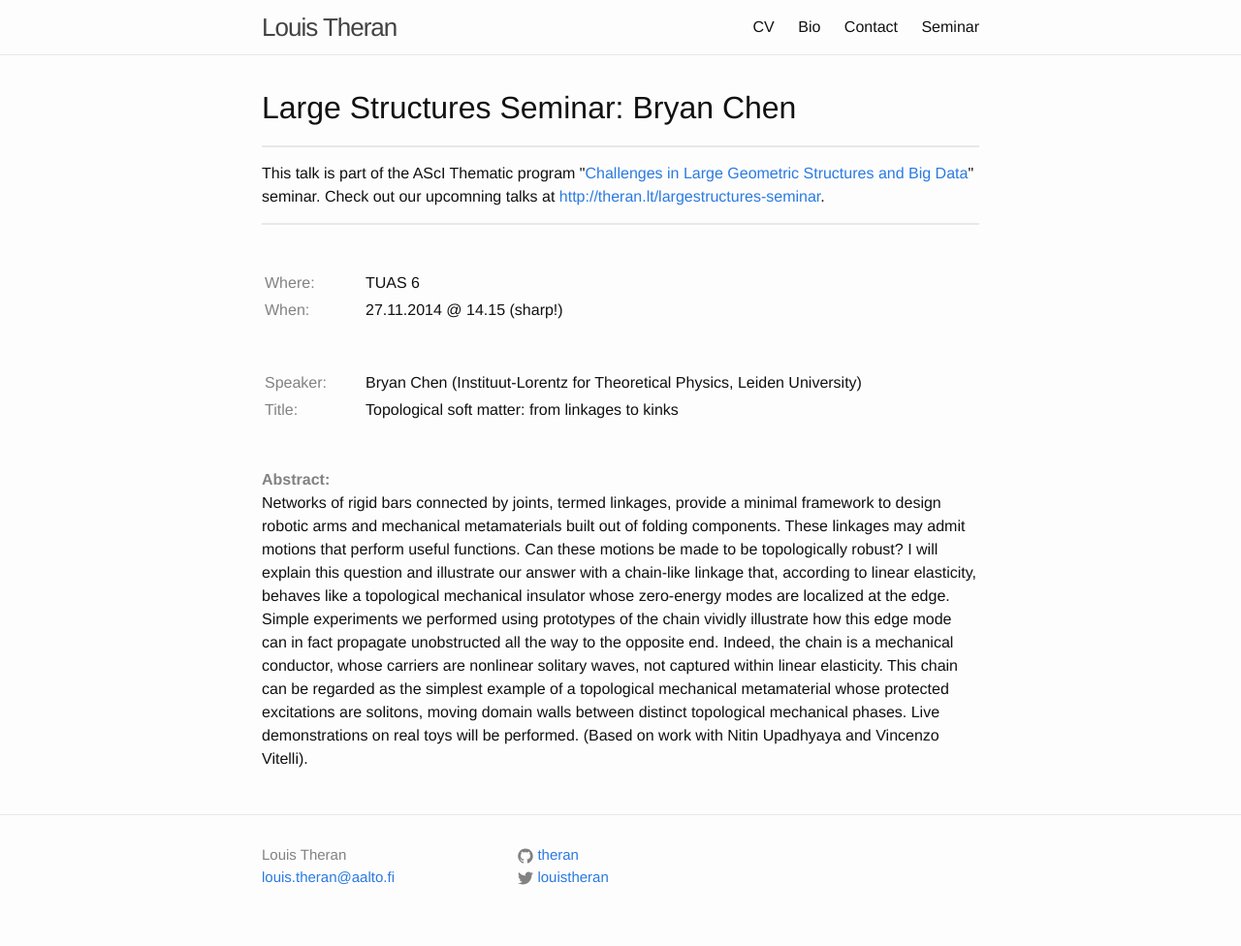
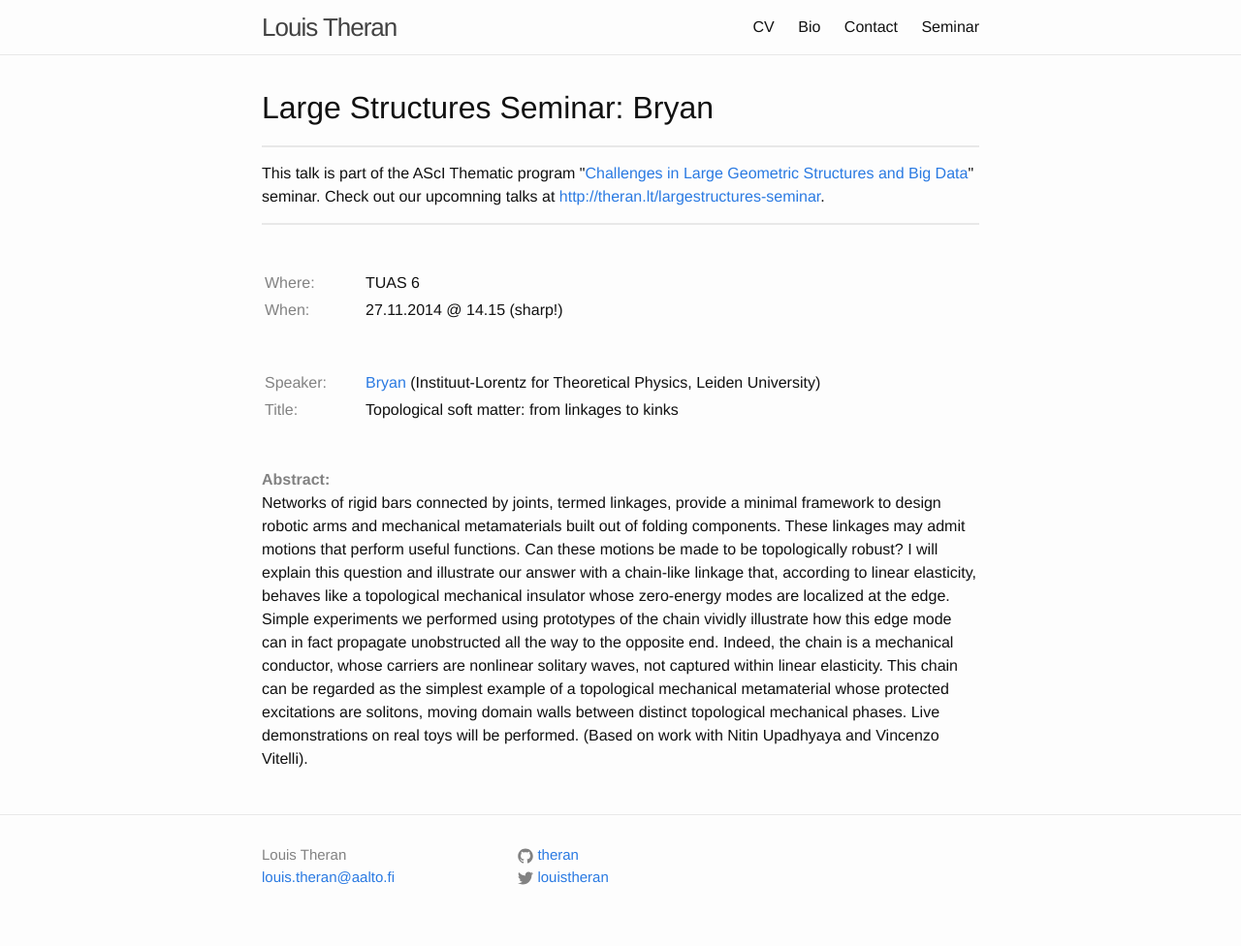
Before and after one commit to theran/theran.github.io, a Jekyll site: the page built from _seminartalks/2014-11-27-chen.md, in a window 1280 px wide. Shown: the whole page at 97% size. Built offline with Jekyll 4.4.1, drawn with Linux system fonts in a browser that asks for light colours.

Commit message:
Homepage for Chen.

```diff
--- a/_seminartalks/2014-11-27-chen.md
+++ b/_seminartalks/2014-11-27-chen.md
@@ -1,6 +1,7 @@
 ---
 layout: seminartalk
-speaker: Bryan Chen
+speaker: Bryan
+speakerurl: http://www.lorentz.leidenuniv.nl/~chen
 speakerinst: Instituut-Lorentz for Theoretical Physics, Leiden University
 speakershortinst: Leiden
 talktitle:  "Topological soft matter: from linkages to kinks"
```
